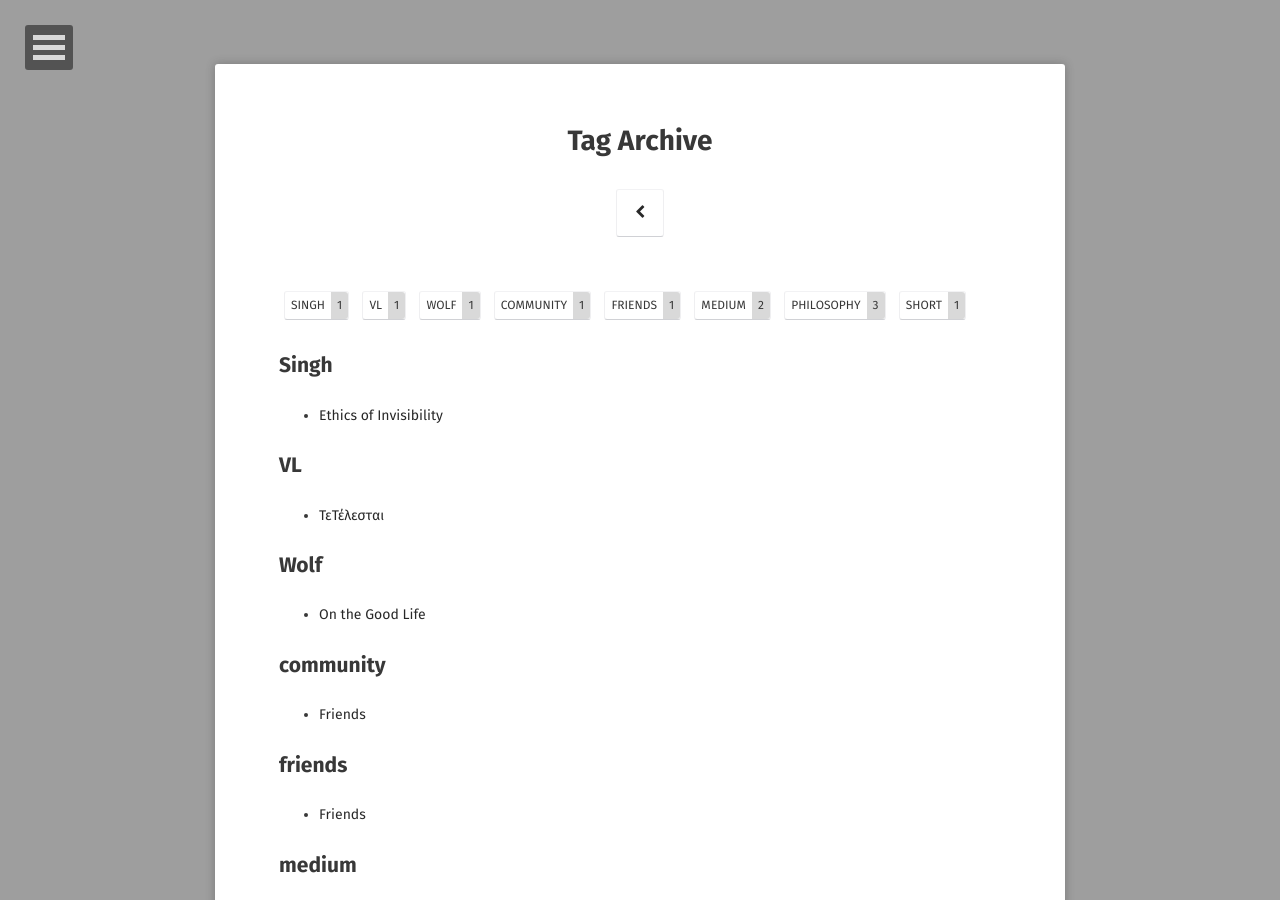
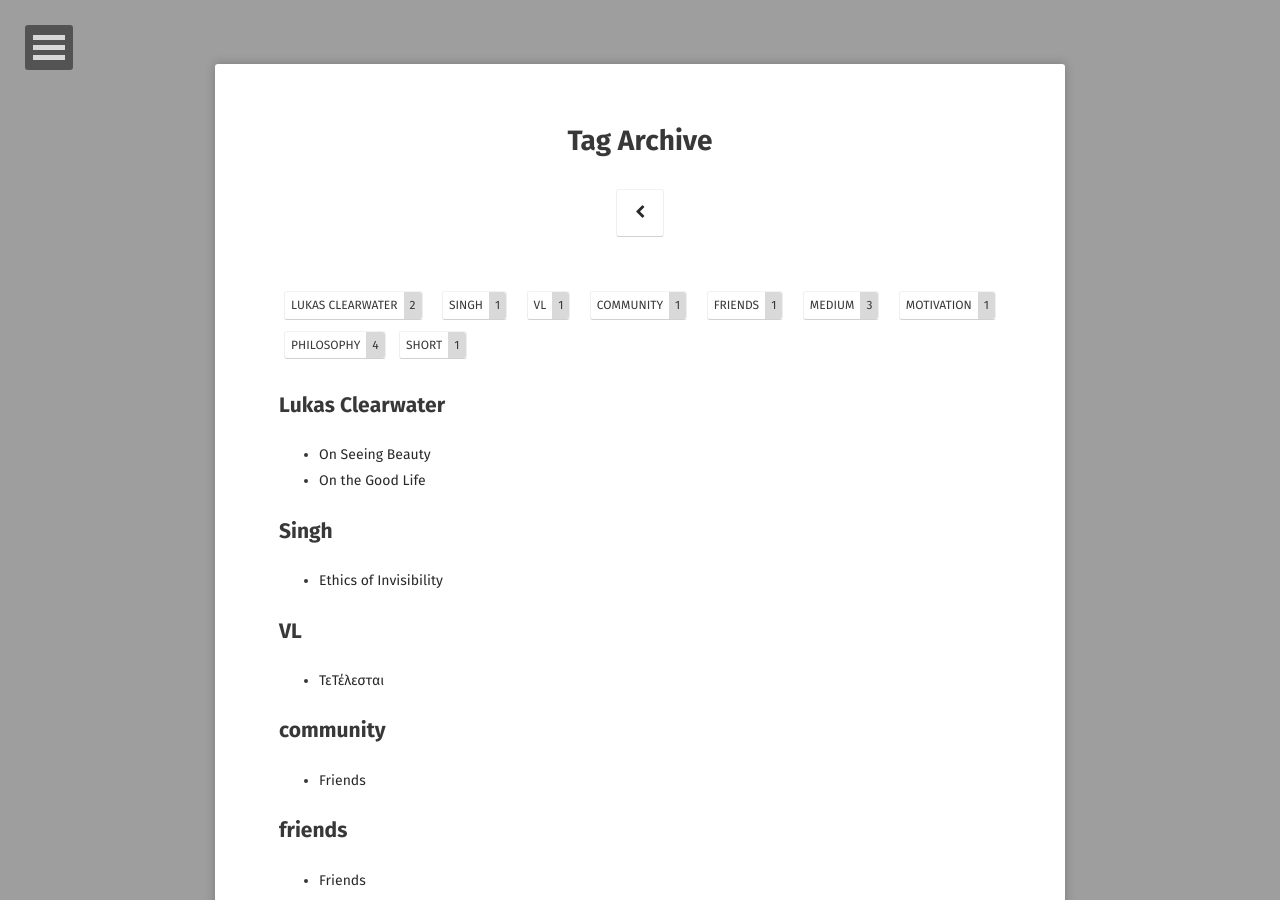
Before and after one commit to LGabrielM/LGabrielM.github.io, a Jekyll site: the page built from tags/index.html, in a window 1280 px wide and 900 px high. Built offline with Jekyll 4.4.1, drawn with Linux system fonts in a browser that asks for light colours; some web fonts are replaced; some of the changed text lies outside the part shown.

Commit message:
new post

```diff
--- a/_posts/2017-07-01-OntheGoodLife.md
+++ b/_posts/2017-07-01-OntheGoodLife.md
@@ -3,7 +3,7 @@ layout: post
 title: "On the Good Life"
 date: 2017-07-01
 excerpt: "Discussing the pursuit of the Good Life"
-tags: [philosophy, medium, Wolf]
+tags: [philosophy, medium, Lukas Clearwater]
 comments: true
 ---
 
@@ -22,4 +22,4 @@ A life lived in this way invites challenge. Making yourself a better person, a s
 
 The Good Life is far from easy, however no one ever said life was easy to begin with. It's a process of personal evolution but also fulfillment. This path is by no means simple, obvious, or definite. There are not trail markers at every point to tell you you're still on course or even going in the right direction. No, it's not usually easy. Sometimes it means accepting a difficult course. Sometimes you may not feel happy, and that's ok. Sometimes you may feel like you're stuck against a wall, like what you have just isn't enough. That's when you try the hardest. You do your best and rely on the character you built to find a way through. You're only on this world for a limited time, maybe less than you figure, maybe more, so it's important to do as much good as possible. You may not be physically immortal, but good deeds and virtues that are spread endure. They encourage others to do good and they create meanings. They help facilitate the making of a better world for others. If that's not a worthy life...what is?
 
--*Wolf*
+-*Lukas Clearwater*
```
Also changed, not shown: _posts/2017-09-06-OnSeeingBeauty.md (added, +28 -0 lines).
